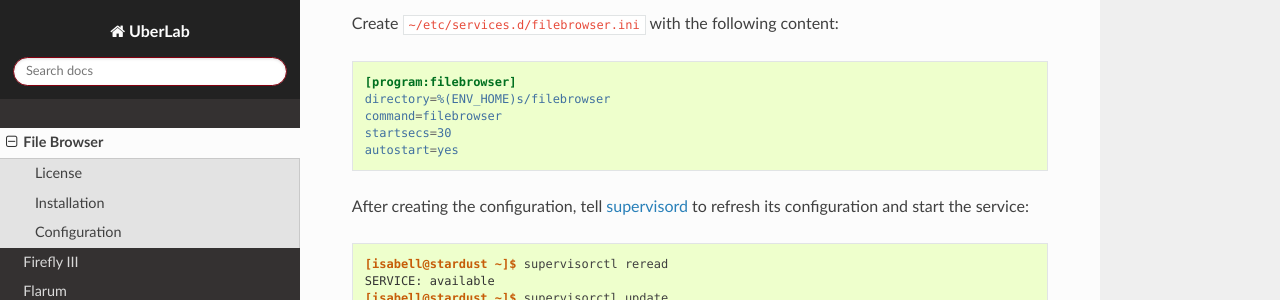
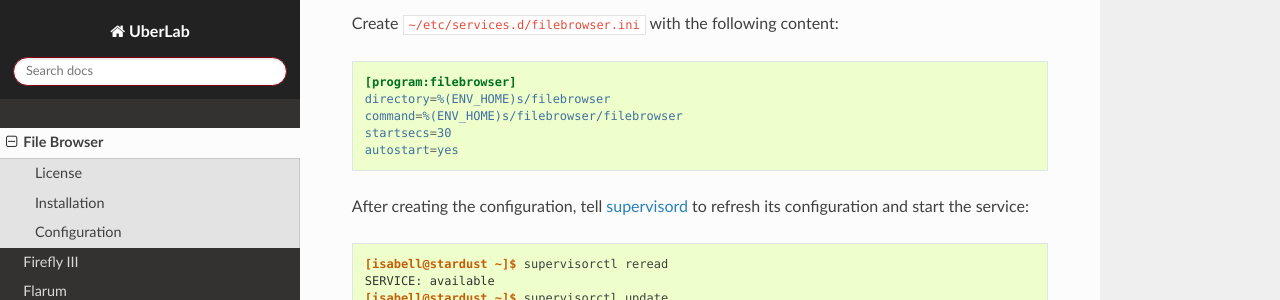
Before and after one commit to Uberspace/lab, a Sphinx documentation site: the page built from source/guide_filebrowser.rst, in a window 1280 px wide and 900 px high, scrolled down 2734 px. Shown: the part 151-451 px from the top of the window. Built offline with Sphinx 7.4.7 and the Read the Docs theme 3.1.0, drawn with Linux system fonts in a browser that asks for light colours.

Commit message:
Changed command in services.d/filebrowser.ini - would not start otherwise

```diff
--- a/source/guide_filebrowser.rst
+++ b/source/guide_filebrowser.rst
@@ -104,7 +104,7 @@ Create ``~/etc/services.d/filebrowser.ini`` with the following content:
 
  [program:filebrowser]
  directory=%(ENV_HOME)s/filebrowser
- command=filebrowser
+ command=%(ENV_HOME)s/filebrowser/filebrowser
  startsecs=30
  autostart=yes
 
```
